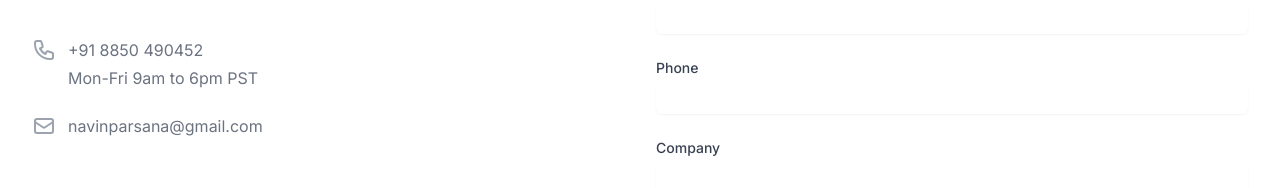
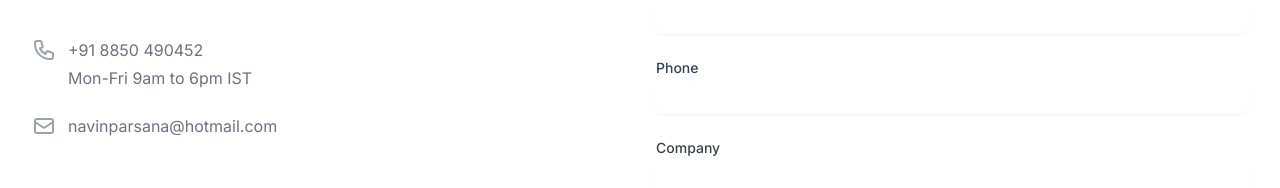
Before and after one commit to HPHT-Dev-Team/pcd-pdc-site, a Next.js app: page /contact in a window 1280 px wide. Shown: the part 246-434 px from the top of the page. Built offline with nearby package versions, Linux system fonts and the light colour scheme.

Commit message:
Updated products configuration

```diff
--- a/src/app/contact/page.tsx
+++ b/src/app/contact/page.tsx
@@ -48,7 +48,7 @@ export default function ContactPage() {
                 </div>
                 <div className="ml-3 text-base text-gray-500">
                   <p>+91 8850 490452</p>
-                  <p className="mt-1">Mon-Fri 9am to 6pm PST</p>
+                  <p className="mt-1">Mon-Fri 9am to 6pm IST</p>
                 </div>
               </div>
               <div className="mt-6 flex">
@@ -58,7 +58,7 @@ export default function ContactPage() {
                   </svg>
                 </div>
                 <div className="ml-3 text-base text-gray-500">
-                  <p>navinparsana@gmail.com</p>
+                  <p>navinparsana@hotmail.com</p>
                 </div>
               </div>
             </div>
--- a/src/components/layout/Footer.tsx
+++ b/src/components/layout/Footer.tsx
@@ -10,7 +10,7 @@ const navigation = {
     { name: 'Products', href: '/products' },
     { name: 'About', href: '/about' },
     { name: 'Contact', href: '/contact' },
-    { name: 'Privacy Policy', href: '/privacy-policy' },
+    { name: 'Privacy Policy', href: '/privacy' },
   ],
   social: [
     {
```
